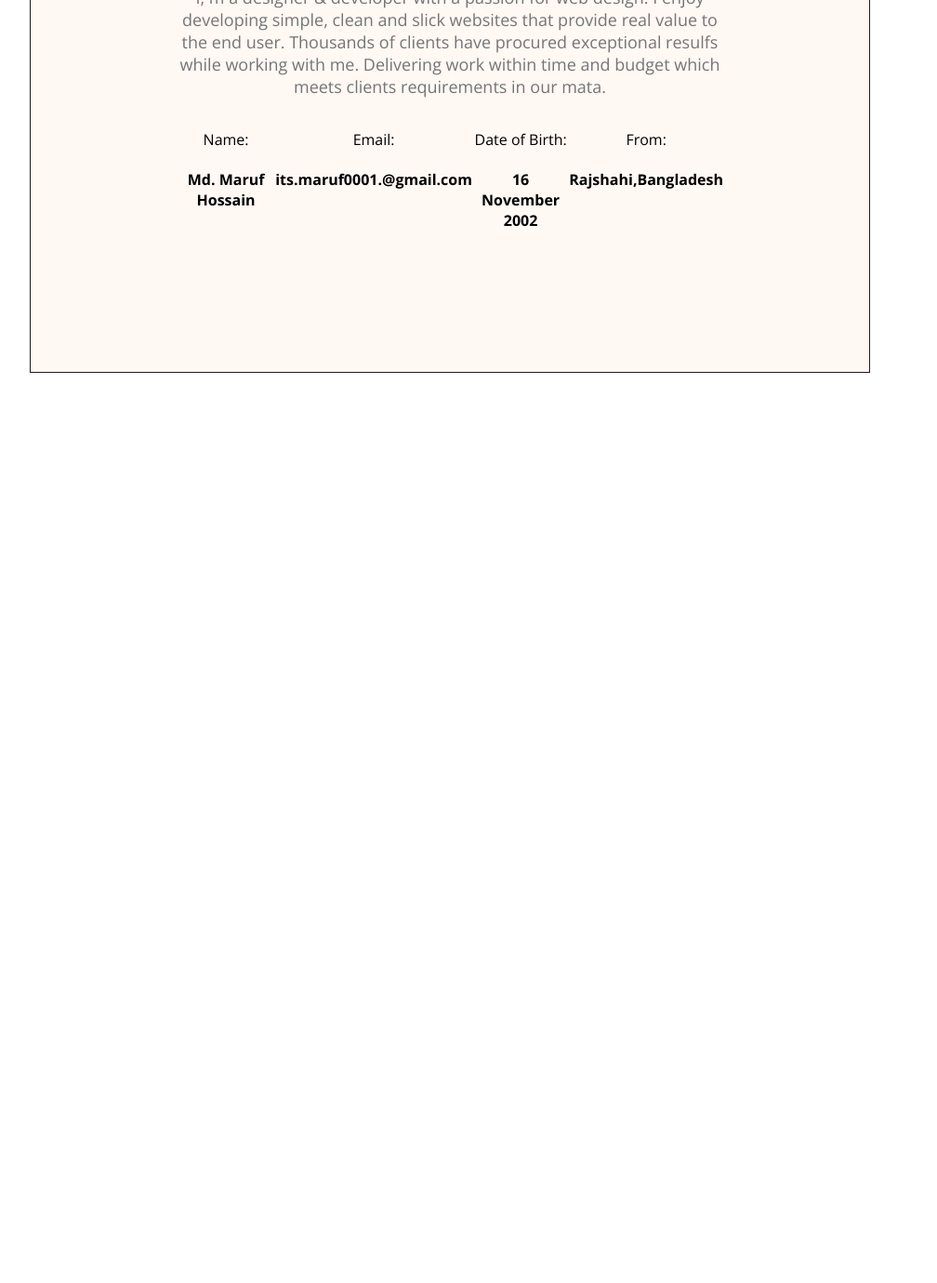
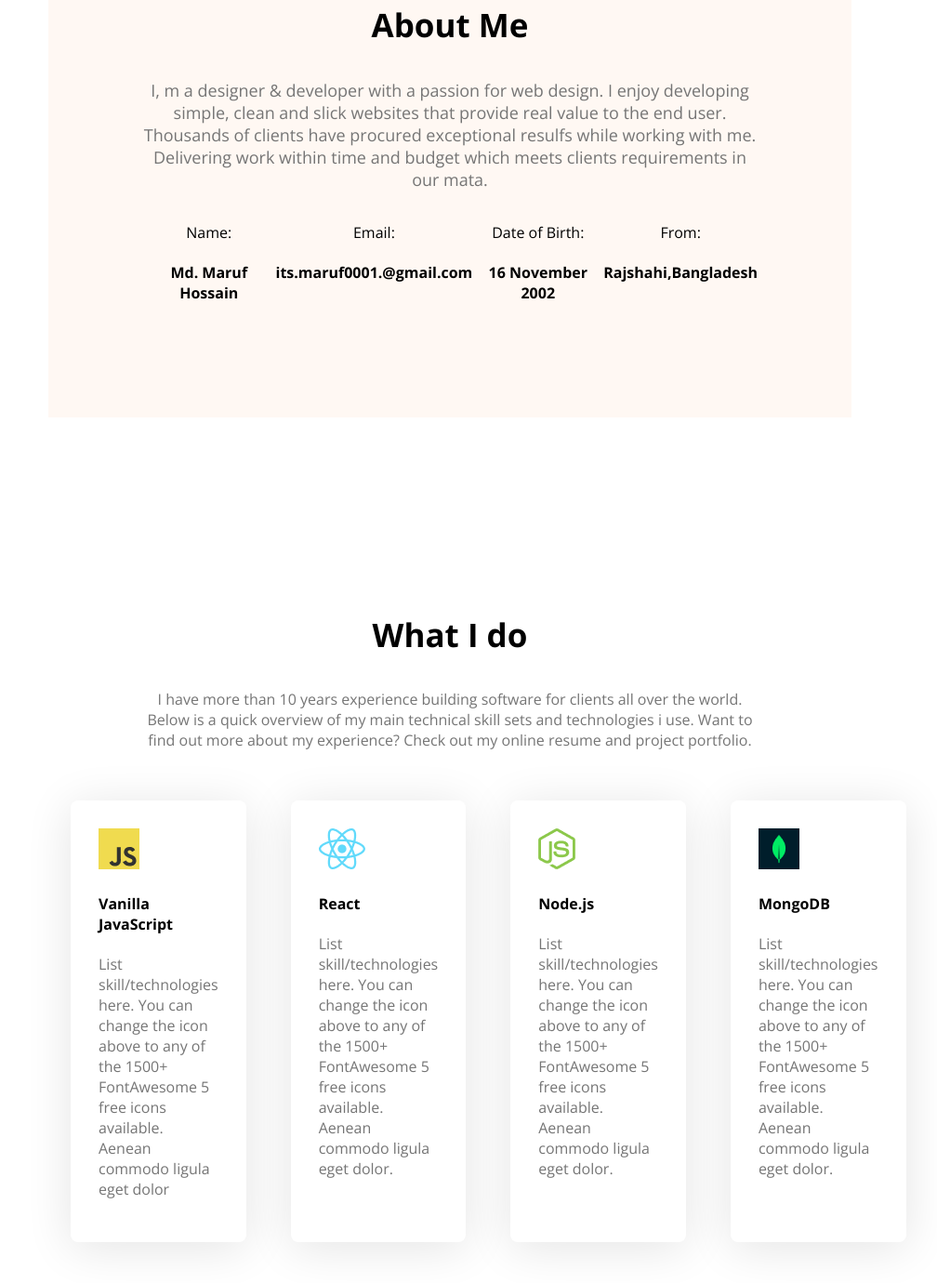
Before and after one commit to maruf010/maruf-portfolio, a plain HTML site: page index.html in a window 1280 px wide. Shown: the part 1181-2561 px from the top of the page at 93% size, without its empty margins (156-1164 px from the left). Before the commit the page ends 1692 px from the top, so only its background shows below. Drawn offline with nearby package versions, Linux system fonts and the light colour scheme.

Commit message:
add skills

```diff
--- a/index.html
+++ b/index.html
@@ -13,7 +13,7 @@
 <body class="open-sans">
     <header class="header">
         <nav>
-            <h3 class="nav-title">Ma<span class="text-primary">r</span>y</h3>
+            <h3 class="nav-title">Ma<span class="text-primary">r</span>uf</h3>
             <ul>
                 <li><a class="dark-2" href="">Portfolio</a></li>
                 <li><a class="dark-2" href="">Blog</a></li>
@@ -58,6 +58,58 @@
             </div>
         </div>
         </section>
+        <section class="skills">
+            <h3 class="section-title">What I do</h3>
+            <p class="section-discription-skill"> I have more than 10 years experience building software for clients all over the world. Below is a quick
+                overview of my main technical skill sets and technologies i use. Want to find out more about my experience?
+                Check out my online resume and project portfolio.</p>
+                <div class="skill-container">
+                    <div class="skill">
+                        <img class=".skill-icon" src="images/icons/js.png" alt="">
+                        <h4 class="skills-title"> Vanilla JavaScript</h4>
+                        <p class="skills-discription"> List skill/technologies
+                            here. You can change the
+                            icon above to any of the
+                            1500+ FontAwesome 5
+                            free icons available.
+                            Aenean commodo ligula
+                            eget dolor</p>
+                    </div>
+                    <div class="skill">
+                        <img class=".skill-icon" src="images/icons/react.png" alt="">
+                        <h4 class="skills-title">React</h4>
+                        <p class="skills-discription">List skill/technologies
+                            here. You can change the
+                            icon above to any of the
+                            1500+ FontAwesome 5
+                            free icons available.
+                            Aenean commodo ligula
+                            eget dolor.</p>
+                    </div>
+                    <div class="skill">
+                        <img class=".skill-icon" src="images/icons/nodejs.png" alt="">
+                        <h4 class="skills-title"> Node.js</h4>
+                        <p class="skills-discription"> List skill/technologies
+                            here. You can change the
+                            icon above to any of the
+                            1500+ FontAwesome 5
+                            free icons available.
+                            Aenean commodo ligula
+                            eget dolor.</p>
+                    </div>
+                    <div class="skill">
+                        <img class=".skill-icon" src="images/icons/mongo.png" alt="">
+                        <h4 class="skills-title">MongoDB</h4>
+                        <p class="skills-discription"> List skill/technologies
+                            here. You can change the
+                            icon above to any of the
+                            1500+ FontAwesome 5
+                            free icons available.
+                            Aenean commodo ligula
+                            eget dolor.</p>
+                    </div>
+                </div>
+        </section>
     </main>
     <footer></footer>
 </body>
--- a/styles/portfolio.css
+++ b/styles/portfolio.css
@@ -102,17 +102,17 @@ nav li a{
 
 /* section styles */
 .section-about{
-    margin: 110px 180px;
+    margin: 210px 200px;
     /* padding: 1px 1px; */
     background-color: #FFF8F3;
-    border: 1px solid #211a1a ;
+    border: 1px solid #FFF8F3 ;
 }
 .about{
-    margin: 130px 157px;
+    margin: 100px 100px;
     text-align: center;
     max-width: 1140px;
-    /* background-color: #FFF8F3; */
-    /* padding: 10px; */
+    /* background-color: #312218; */
+    /* padding: 10px 10px ; */
 }
 .section-title{
     font-size: 35px;
@@ -127,3 +127,30 @@ nav li a{
     display: flex;
     justify-content: space-around;
 }
+/*skills section*/
+
+.section-title{
+    text-align: center;
+}
+.section-discription-skill{
+    text-align: center;
+    margin: 0 300px 0 300px;
+    color: #757575;
+}
+.skills{
+    align-items: center;
+
+}
+.skill-container{
+    display: flex;
+    margin: 30px 200px 20px 200px;
+}
+.skill{
+    border-radius: 8px;
+    box-shadow: 0 6px 50px 0 rgba(0, 0, 0, 0.11);
+    margin: 24px;
+    padding: 30px;
+}
+.skills-discription{
+    color:#757575;
+}
```
